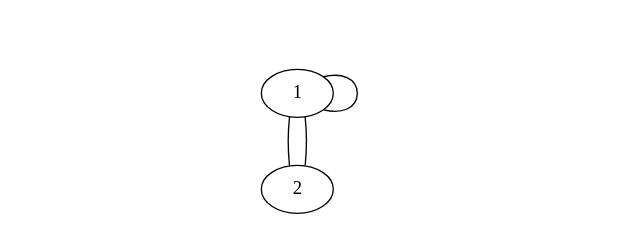
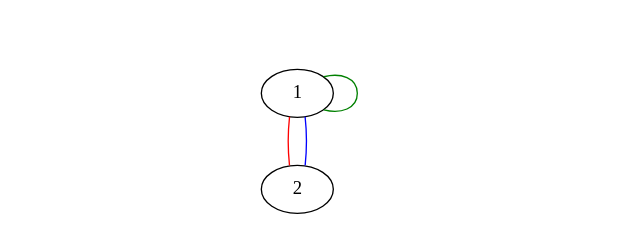
Before and after one commit to B3rnal/ProyectoProlog, a plain HTML site: page assets/g1.html in a window 1280 px wide. Shown: the full height of the page, 0-640 px from the left. Drawn offline with Linux system fonts and the light colour scheme.

Commit message:
ordenado
para entender como funciona y como se agrega cada cosa

```diff
--- a/assets/g1.html
+++ b/assets/g1.html
@@ -34,7 +34,7 @@
 					<title>1--1</title>
 					<path
 					fill="none"
-	      stroke="black"
+					stroke="green"
 					d="M46.895,-102.432C59.688,-105.675 72,-101.531 72,-90 72,-78.4688 59.688,-74.3247 46.895,-77.5679"/>
 				</g>
 				<g id="node2" class="node">
@@ -51,14 +51,14 @@
 					<title>1--2</title>
 					<path
 					fill="none"
-	      stroke="black"
+					stroke="red"
 					d="M21.1601,-72.411C19.96,-61.4141 19.9468,-47.0274 21.1206,-35.9562"/>
 				</g>
 				<g id="edge2" class="edge">
 					<title>2--1</title>
 					<path
 					fill="none"
-	      stroke="black"
+					stroke="blue"
 					d="M32.8794,-35.9562C34.0532,-47.0274 34.04,-61.4141 32.8399,-72.411"/>
 				</g>
 			</g>
```
Lines whose indentation alone changed are shown as unchanged.
